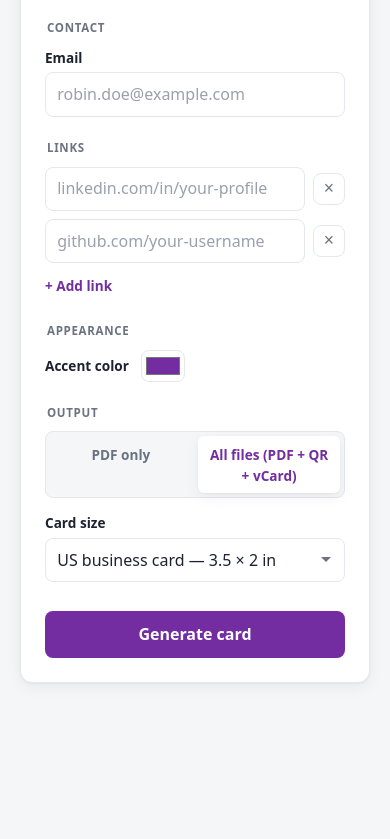
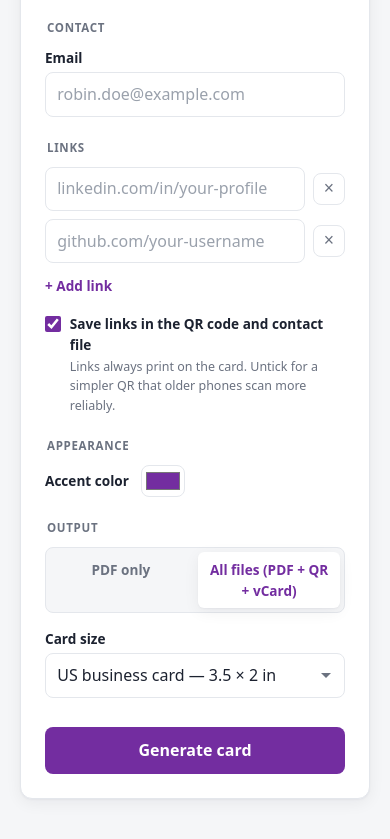
Before and after one commit to haythamkhalil-dev/contact-card-builder, a plain HTML site: page index.html in a window 390 px wide. Shown: the part 946-1785 px from the top of the page. Before the commit the page ends 1677 px from the top, so only its background shows below. Drawn offline with Linux system fonts and the light colour scheme.

Commit message:
feat: option to leave links out of the QR code and vCard
Links still print on the card; unticking keeps URL lines out of the .vcf
and QR, giving a less dense code that older phone scanners handle better.

Co-Authored-By: Claude Opus 5.5 <noreply@anthropic.com>

```diff
--- a/app.js
+++ b/app.js
@@ -33,6 +33,8 @@
       labelEmail: "Email",
       legendLinks: "Links",
       addLink: "+ Add link",
+      labelLinksInQr: "Save links in the QR code and contact file",
+      hintLinksInQr: "Links always print on the card. Untick for a simpler QR that older phones scan more reliably.",
       legendAppearance: "Appearance",
       labelAccent: "Accent color",
       legendOutput: "Output",
@@ -63,6 +65,8 @@
       labelEmail: "البريد الإلكتروني",
       legendLinks: "الروابط",
       addLink: "+ إضافة رابط",
+      labelLinksInQr: "حفظ الروابط في رمز QR وملف جهة الاتصال",
+      hintLinksInQr: "تُطبع الروابط على البطاقة دائمًا. ألغِ التحديد للحصول على رمز QR أبسط تقرؤه الهواتف القديمة بسهولة أكبر.",
       legendAppearance: "المظهر",
       labelAccent: "اللون المميز",
       legendOutput: "المخرجات",
@@ -124,6 +128,7 @@
     });
 
     var outputEl = document.querySelector('input[name="output"]:checked');
+    var linksInQrEl = document.getElementById("links-in-qr");
 
     return {
       displayName: displayName,
@@ -133,6 +138,9 @@
       phones: phones,
       email: val("email"),
       links: links,
+      // Links always print on the card; this decides if they also go in the
+      // vCard (and so the QR). Fewer URLs = a simpler QR for older scanners.
+      linksInVCard: linksInQrEl ? linksInQrEl.checked : true,
       accent: val("accent") || "#732da0",
       output: outputEl ? outputEl.value : "all",
       size: val("card-size") || "us",
@@ -177,9 +185,11 @@
 
     if (data.email) lines.push("EMAIL;type=INTERNET:" + escapeVCard(data.email));
 
-    data.links.forEach(function (link) {
-      lines.push("URL:" + escapeVCard(normalizeUrl(link)));
-    });
+    if (data.linksInVCard !== false) {
+      data.links.forEach(function (link) {
+        lines.push("URL:" + escapeVCard(normalizeUrl(link)));
+      });
+    }
 
     lines.push("END:VCARD");
     lines.push(""); // trailing CRLF so the file ends with a newline
@@ -606,6 +616,7 @@
       phones: view.phones,
       email: view.email,
       links: view.links,
+      linksInVCard: data.linksInVCard,
       accent: data.accent,
       size: data.size,
     };
--- a/index.html
+++ b/index.html
@@ -77,6 +77,14 @@
             </div>
           </div>
           <button type="button" class="row-add" id="add-link" data-i18n="addLink">+ Add link</button>
+
+          <label class="check">
+            <input type="checkbox" id="links-in-qr" name="links-in-qr" checked />
+            <span>
+              <span class="check__label" data-i18n="labelLinksInQr">Save links in the QR code and contact file</span>
+              <span class="check__hint" data-i18n="hintLinksInQr">Links always print on the card. Untick for a simpler QR that older phones scan more reliably.</span>
+            </span>
+          </label>
         </fieldset>
 
         <fieldset class="field-group">
--- a/style.css
+++ b/style.css
@@ -332,6 +332,42 @@ input[type="color"] {
   text-decoration: underline;
 }
 
+/* Checkbox with a label and a one-line hint underneath. */
+.check {
+  display: flex;
+  align-items: flex-start;
+  gap: 0.55rem;
+  margin-top: 0.85rem;
+  cursor: pointer;
+}
+
+.check input {
+  flex: 0 0 auto;
+  width: 1rem;
+  height: 1rem;
+  margin: 0.2rem 0 0;
+  accent-color: var(--accent);
+  cursor: pointer;
+}
+
+.check input:focus-visible {
+  outline: 2px solid var(--accent);
+  outline-offset: 2px;
+}
+
+.check__label {
+  display: block;
+  font-size: 0.85rem;
+  font-weight: 600;
+}
+
+.check__hint {
+  display: block;
+  margin-top: 0.1rem;
+  font-size: 0.78rem;
+  color: var(--muted);
+}
+
 /* --------------------- 7. Segmented toggle + buttons --------------------- */
 .segmented {
   display: flex;
```
Also changed, not shown: 1 other file.
